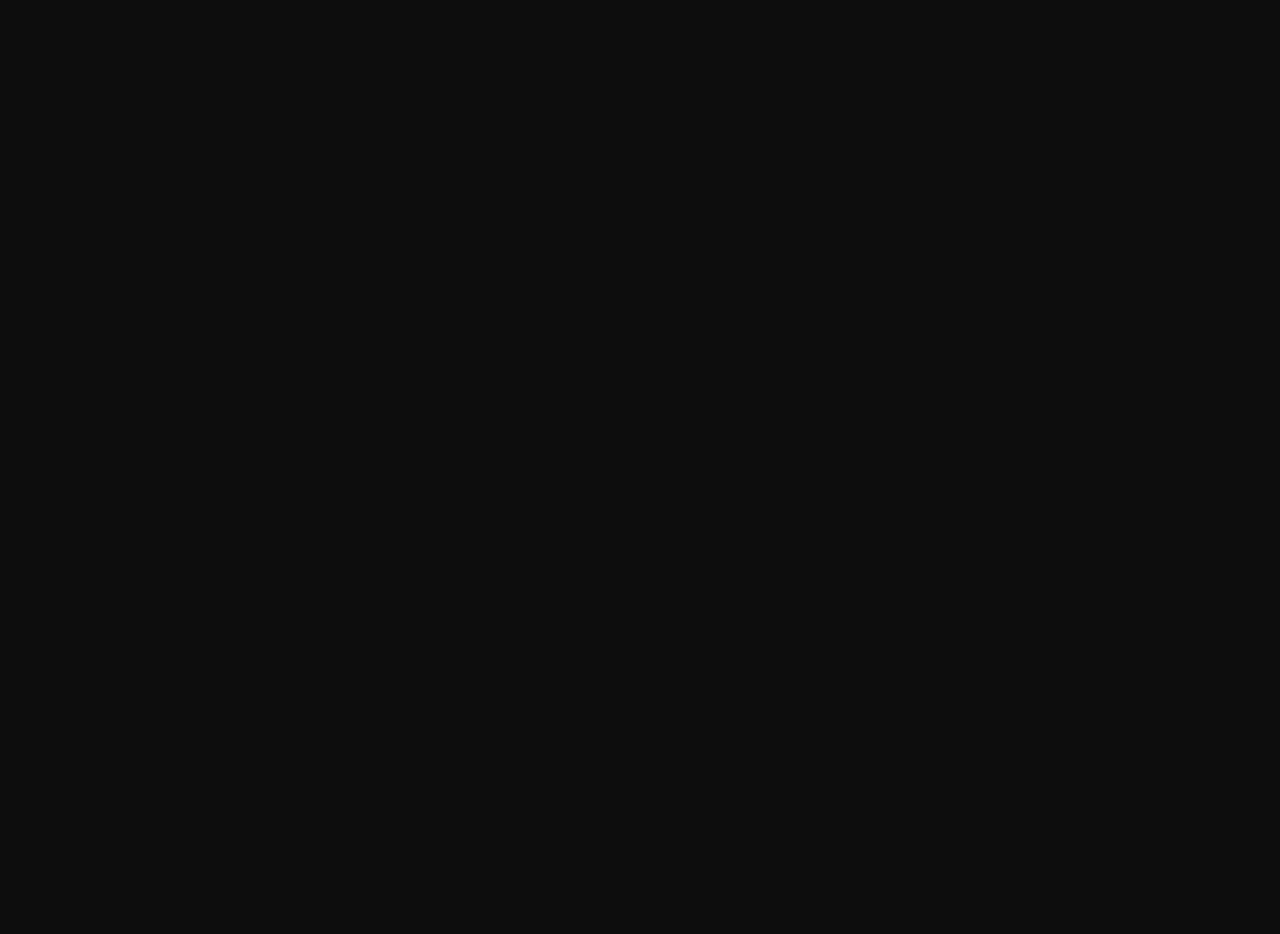
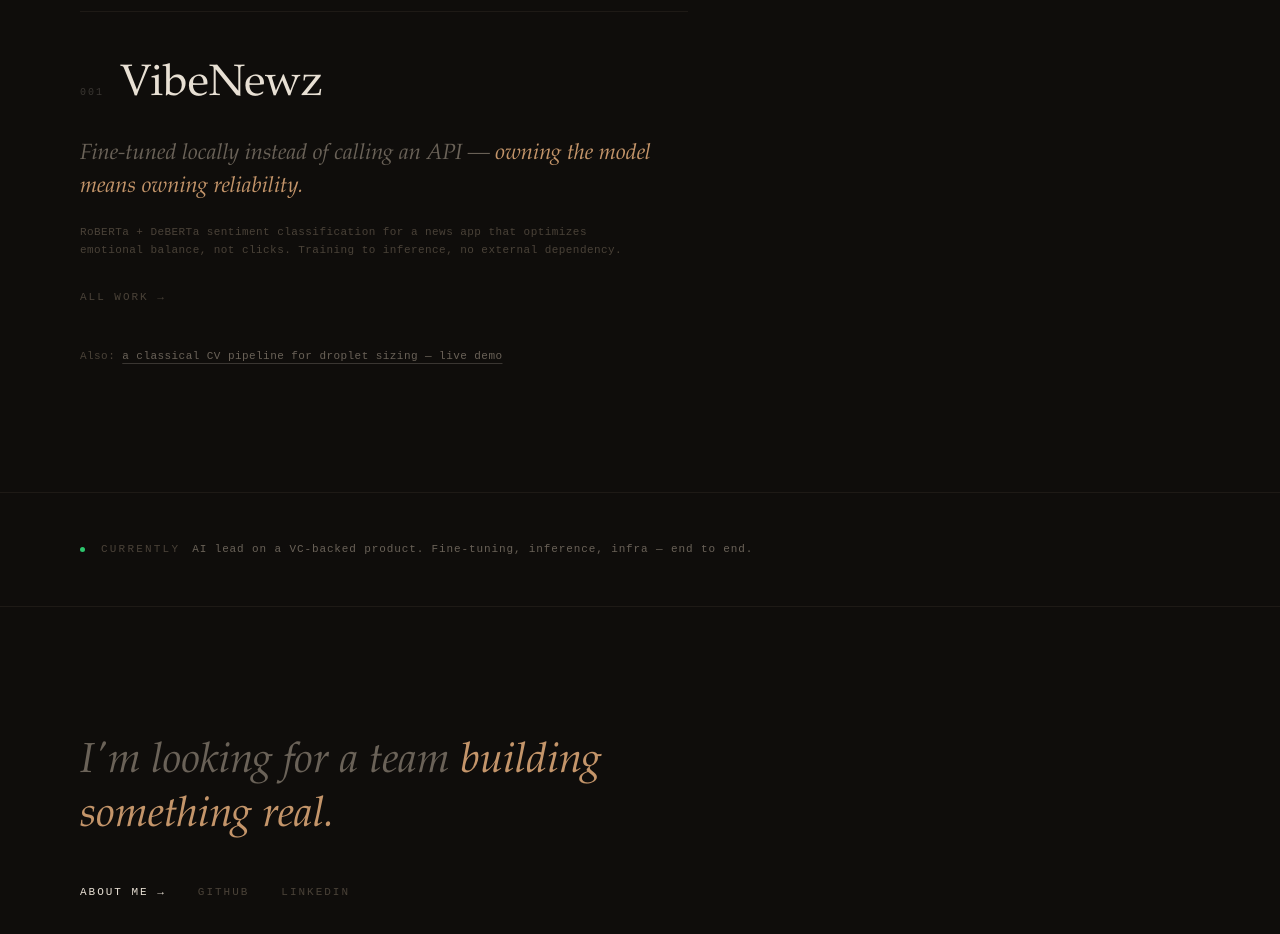
Before and after one commit to GoldenRailgun/portfolio, a Next.js app: page / in a window 1280 px wide. Shown: the part 980-1914 px from the top of the page. Before the commit the page ends 800 px from the top, so only its background shows below. Built offline with nearby package versions, Linux system fonts and the light colour scheme.

Commit message:
Add droplet entry, homepage sections, fix spacing reset and sphere resize

```diff
--- a/src/app/about/page.tsx
+++ b/src/app/about/page.tsx
@@ -77,7 +77,7 @@
             Get in touch →
           </a>
           <a
-            href="https://github.com/yourusername"
+            href="https://github.com/GoldenRailgun"
             target="_blank"
             rel="noopener noreferrer"
             className="text-[11px] tracking-[0.18em] uppercase text-[#4a4238] hover:text-[#e8e0d4] transition-colors duration-300"
@@ -85,7 +85,7 @@
             GitHub
           </a>
           <a
-            href="https://linkedin.com/in/yourusername"
+            href="https://linkedin.com/in/khush-patel-mclaren"
             target="_blank"
             rel="noopener noreferrer"
             className="text-[11px] tracking-[0.18em] uppercase text-[#4a4238] hover:text-[#e8e0d4] transition-colors duration-300"
--- a/src/app/page.tsx
+++ b/src/app/page.tsx
@@ -1,9 +1,11 @@
 import HeroSection from '@/components/sections/HeroSection'
+import HomeSections from '@/components/sections/HomeSections'
 
 export default function Home() {
   return (
     <main>
       <HeroSection />
+      <HomeSections />
     </main>
   )
 }
--- a/src/app/work/page.tsx
+++ b/src/app/work/page.tsx
@@ -1,3 +1,4 @@
+import { main } from 'framer-motion/client'
 import Link from 'next/link'
 
 const projects = [
@@ -6,7 +7,18 @@
     category: 'NLP / Sentiment',
     name: 'VibeNewz',
     description: 'Fine-tuned RoBERTa and DeBERTa locally to classify news sentiment. Built the full inference pipeline — no third-party API, no external dependency.',
-    slug: 'vibenewz',
+    href: '/work/vibenewz',
+    external: false,
+    linkLabel: '→',
+  },
+  {
+    number: '002',
+    category: 'Computer Vision',
+    name: 'Droplet Detection Pipeline',
+    description: 'Classical CV pipeline for spray droplet sizing — D10/D50/D90 metrics. Chose contour detection over deep learning because the problem didn\'t need it. Otsu thresholding, circularity filtering, calibration-ready.',
+    href: 'https://huggingface.co/spaces/GoldenRailgun/droplet-detection-pipeline',
+    external: true,
+    linkLabel: 'Live demo →',
   },
 ]
 
@@ -27,12 +39,8 @@
 
       {/* Project list */}
       <div className="flex flex-col">
-        {projects.map((project, i) => (
-          <Link
-            key={project.slug}
-            href={`/work/${project.slug}`}
-            className="group block border-t border-[#1e1a16] py-12 hover:border-[#2a2520] transition-colors duration-300"
-          >
+        {projects.map((project) => {
+          const inner = (
             <div className="flex flex-col md:flex-row md:items-start gap-4 md:gap-0">
 
               {/* Number + category */}
@@ -58,12 +66,28 @@
 
               {/* Arrow */}
               <div className="md:ml-8 mt-2 md:mt-1 text-[#3a3632] group-hover:text-[#c4956a] transition-colors duration-300 text-[11px] tracking-[0.15em]">
-                →
+                {project.linkLabel ?? '→'}
               </div>
 
             </div>
-          </Link>
-        ))}
+          )
+          const rowClass = "group block border-t border-[#1e1a16] py-12 hover:border-[#2a2520] transition-colors duration-300"
+          return project.external ? (
+            <a
+              key={project.href}
+              href={project.href}
+              target="_blank"
+              rel="noopener noreferrer"
+              className={rowClass}
+            >
+              {inner}
+            </a>
+          ) : (
+            <Link key={project.href} href={project.href} className={rowClass}>
+              {inner}
+            </Link>
+          )
+        })}
 
         {/* Bottom border */}
         <div className="border-t border-[#1e1a16]" />
--- /dev/null
+++ b/src/components/sections/HomeSections.tsx
@@ -0,0 +1,111 @@
+'use client'
+
+import Link from 'next/link'
+import { motion } from 'framer-motion'
+import { section } from 'framer-motion/client'
+
+const fadeUp = {
+  initial: { opacity: 0, y: 16 },
+  whileInView: { opacity: 1, y: 0 },
+  viewport: { once: true, margin: '-80px' },
+  transition: { duration: 0.7 },
+}
+
+export default function HomeSections() {
+  return (
+    <>
+      {/* Selected Work */}
+      <section className="px-16 md:px-20 py-32 max-w-3xl">
+        <motion.p
+          {...fadeUp}
+          className="text-[10px] tracking-[0.25em] uppercase text-[#4a4238] mb-12"
+        >
+          Selected work
+        </motion.p>
+
+        <motion.div {...fadeUp}>
+          <Link href="/work" className="group block border-t border-[#1e1a16] pt-10">
+            <div className="flex items-baseline gap-4 mb-5">
+              <span className="text-[10px] tracking-[0.2em] text-[#3a3632]">001</span>
+              <h2 className="font-serif text-[clamp(26px,3.5vw,44px)] text-[#e8e0d4] font-normal group-hover:text-[#c4956a] transition-colors duration-500">
+                VibeNewz
+              </h2>
+            </div>
+            <p className="font-serif italic text-[clamp(16px,2vw,22px)] text-[#6a6258] leading-[1.5] max-w-xl mb-5">
+              Fine-tuned locally instead of calling an API —{' '}
+              <span className="text-[#c4956a]">owning the model means owning reliability.</span>
+            </p>
+            <p className="text-[11px] text-[#4a4238] tracking-[0.04em] leading-relaxed max-w-xl mb-6">
+              RoBERTa + DeBERTa sentiment classification for a news app that optimizes
+              emotional balance, not clicks. Training to inference, no external dependency.
+            </p>
+            <span className="text-[11px] tracking-[0.18em] uppercase text-[#4a4238] group-hover:text-[#c4956a] transition-colors duration-300">
+              All work →
+            </span>
+          </Link>
+        </motion.div>
+
+        <motion.p
+          {...fadeUp}
+          className="text-[11px] text-[#4a4238] tracking-[0.04em] mt-10"
+        >
+          Also:{' '}
+          <a
+            href="https://huggingface.co/spaces/GoldenRailgun/droplet-detection-pipeline"
+            target="_blank"
+            rel="noopener noreferrer"
+            className="text-[#6a6258] underline underline-offset-4 decoration-[#3a3632] hover:text-[#c4956a] hover:decoration-[#c4956a] transition-colors duration-300"
+          >
+            a classical CV pipeline for droplet sizing — live demo
+          </a>
+        </motion.p>
+      </section>
+
+      {/* Currently */}
+      <section className="px-16 md:px-20 py-12 border-t border-b border-[#1e1a16]">
+        <motion.div {...fadeUp} className="flex items-center gap-4 max-w-3xl">
+          <div className="w-[5px] h-[5px] rounded-full bg-[#2ecc71] animate-pulse flex-shrink-0" />
+          <p className="text-[11px] tracking-[0.08em] text-[#6a6258]">
+            <span className="uppercase tracking-[0.2em] text-[#4a4238] mr-3">Currently</span>
+            AI lead on a VC-backed product. Fine-tuning, inference, infra — end to end.
+          </p>
+        </motion.div>
+      </section>
+
+      {/* Closer */}
+      <section className="px-16 md:px-20 py-32 max-w-3xl">
+        <motion.p
+          {...fadeUp}
+          className="font-serif italic text-[clamp(24px,3.5vw,42px)] text-[#6a6258] leading-[1.3] mb-10"
+        >
+          I&apos;m looking for a team{' '}
+          <span className="text-[#c4956a]">building something real.</span>
+        </motion.p>
+        <motion.div {...fadeUp} className="flex flex-wrap items-center gap-8 pb-8">
+          <Link
+            href="/about"
+            className="text-[11px] tracking-[0.18em] uppercase text-[#e8e0d4] hover:text-[#c4956a] transition-colors duration-300"
+          >
+            About me →
+          </Link>
+          <a
+            href="https://github.com/GoldenRailgun"
+            target="_blank"
+            rel="noopener noreferrer"
+            className="text-[11px] tracking-[0.18em] uppercase text-[#4a4238] hover:text-[#e8e0d4] transition-colors duration-300"
+          >
+            GitHub
+          </a>
+          <a
+            href="https://linkedin.com/in/khush-patel-mclaren"
+            target="_blank"
+            rel="noopener noreferrer"
+            className="text-[11px] tracking-[0.18em] uppercase text-[#4a4238] hover:text-[#e8e0d4] transition-colors duration-300"
+          >
+            LinkedIn
+          </a>
+        </motion.div>
+      </section>
+    </>
+  )
+}
--- a/src/components/three/ParticleSphere.tsx
+++ b/src/components/three/ParticleSphere.tsx
@@ -26,8 +26,8 @@
     const canvas = canvasRef.current
     if (!canvas) return
 
-    const W = canvas.parentElement?.offsetWidth || 500
-    const H = canvas.parentElement?.offsetHeight || 600
+    let W = canvas.parentElement?.offsetWidth || 500
+    let H = canvas.parentElement?.offsetHeight || 600
 
     const renderer = new THREE.WebGLRenderer({ canvas, antialias: true, alpha: true })
     renderer.setSize(W, H)
@@ -36,7 +36,18 @@
 
     const scene = new THREE.Scene()
     const camera = new THREE.PerspectiveCamera(55, W / H, 0.1, 100)
+
     camera.position.set(0, 0, 2.8)
+    const handleResize = () => {
+      W = canvas.parentElement?.offsetWidth || W
+      H = canvas.parentElement?.offsetHeight || H
+      renderer.setSize(W, H)
+      camera.aspect = W / H
+      camera.updateProjectionMatrix()
+      renderer.render(scene, camera)
+    }
+    const resizeObserver = new ResizeObserver(handleResize)
+    if (canvas.parentElement) resizeObserver.observe(canvas.parentElement)
 
     const shapes = {
       idle:    generateSphere(COUNT),
@@ -156,6 +167,7 @@
     return () => {
       cancelAnimationFrame(animId)
       window.removeEventListener('mousemove', handleMouse)
+      resizeObserver.disconnect()
       renderer.dispose()
       geo.dispose()
       mat.dispose()
--- a/src/styles/globals.css
+++ b/src/styles/globals.css
@@ -10,7 +10,6 @@
   --status-green: #2ecc71;
 }
 
-* { margin: 0; padding: 0; box-sizing: border-box; }
 
 html {
   background: var(--bg);
```
